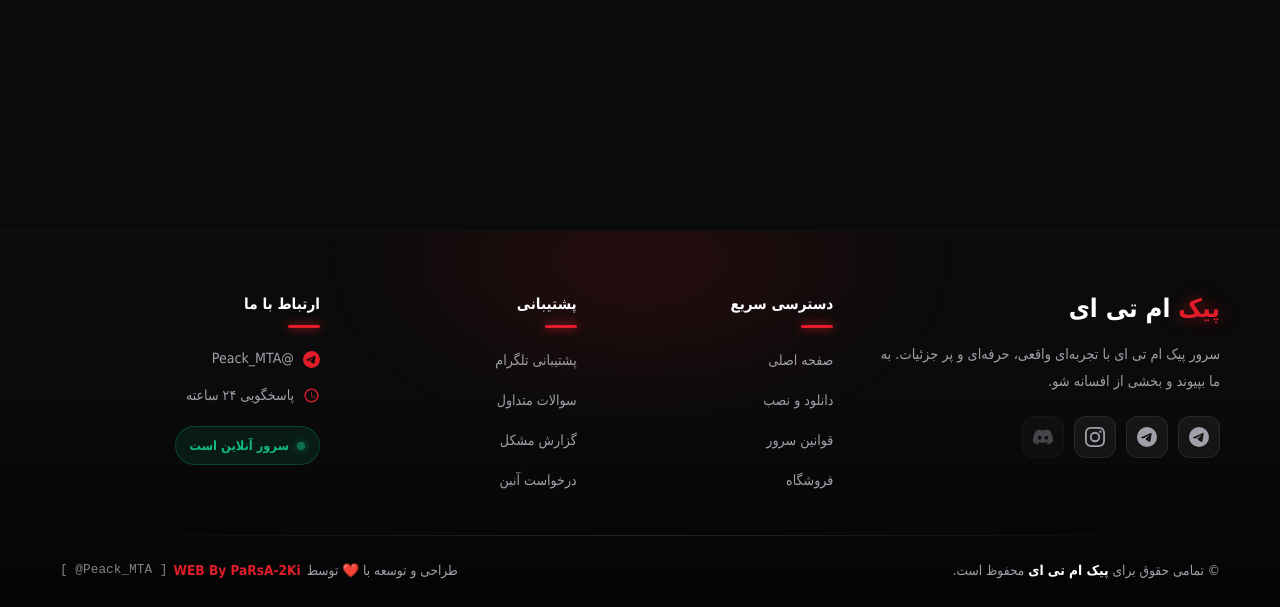
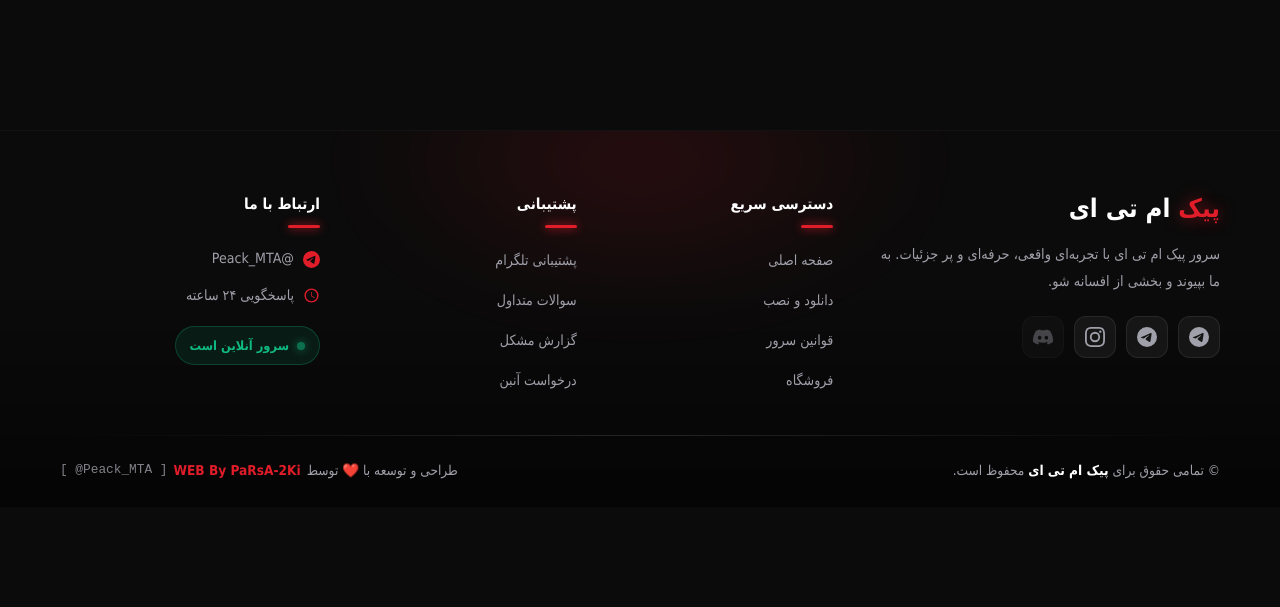
Before and after one commit to Parsa2Ki/Peak, a plain HTML site: page index.html in a window 1280 px wide. Shown: the part 610-1217 px from the top of the page. After the commit the page ends 1117 px from the top, so only its background shows below. Drawn offline with Linux system fonts and the light colour scheme; a small style sheet from the web is missing.

Commit message:
Update index.html

```diff
--- a/index.html
+++ b/index.html
@@ -69,7 +69,7 @@ button{font-family:inherit}
 .image-rotator .frame-inner{position:relative;border-radius:16px;overflow:hidden;background:rgba(0,0,0,.15)}
 .image-rotator img{width:100%;height:300px;object-fit:cover;border-radius:16px;transition:opacity .7s}
 @media (max-width:768px){.image-rotator img{height:auto;aspect-ratio:2/1}}
-.site-footer{position:relative;margin-top:40px;padding:60px 0 25px;background:linear-gradient(to top,rgba(0,0,0,.6),rgba(11,11,11,0) 60%);border-top:1px solid rgba(255,255,255,.06);overflow:hidden}
+.site-footer{position:relative;margin-top:-60px;padding:60px 0 25px;background:linear-gradient(to top,rgba(0,0,0,.6),rgba(11,11,11,0) 60%);border-top:1px solid rgba(255,255,255,.06);overflow:hidden}
 .footer-glow{position:absolute;top:-120px;left:50%;transform:translateX(-50%);width:600px;height:300px;background:radial-gradient(ellipse,color-mix(in srgb,var(--primary) 25%,transparent),transparent 70%);filter:blur(40px);pointer-events:none;opacity:.6}
 .footer-grid{display:grid;grid-template-columns:1.6fr 1fr 1fr 1.2fr;gap:40px;position:relative;z-index:2}
 @media (max-width:900px){.footer-grid{grid-template-columns:1fr 1fr;gap:30px}}
```
